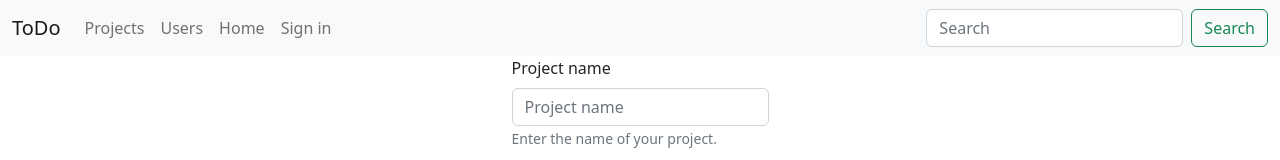
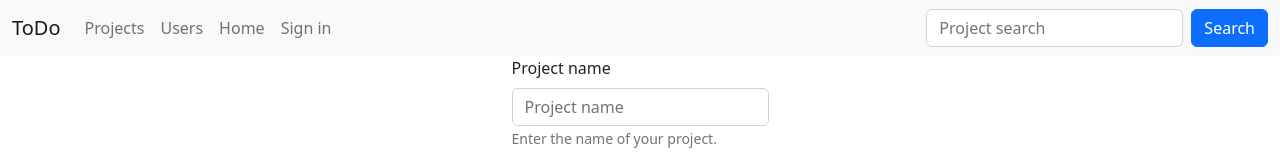
Before and after one commit to kpomak/TODO, a React (Create React App) app in the folder frontend/: page /projects/create in a window 1280 px wide. Shown: the top 160 px of the page. Built offline with nearby package versions, Linux system fonts and the light colour scheme; no server answers.

Commit message:
project search

```diff
--- a/frontend/src/App.js
+++ b/frontend/src/App.js
@@ -124,6 +124,17 @@ class App extends Component {
     }).catch(error => console.log('Something goes wrong', error));
   }
 
+  searchItem(itemName) {
+    if (itemName === '') {
+      this.pullData();
+      return;
+    }
+    const searchedProjects = this.state.projects.filter(project => {
+      return project.projectName.toLowerCase().includes(itemName.toLowerCase())
+    });
+    this.setState({'projects': searchedProjects});
+  }
+
   componentDidMount() {
     this.restoreToken();
   }
@@ -133,7 +144,7 @@ class App extends Component {
       <div className="sub_body">
         <div className="top">
           <BrowserRouter>
-            <Header isAuthentificated={() => this.isAuthentificated()} saveToken={() => {this.saveToken('')}} user={this.state.user}/>
+            <Header isAuthentificated={() => this.isAuthentificated()} saveToken={() => {this.saveToken('')}} user={this.state.user} searchItem={(itemName) => {this.searchItem(itemName)}}/>
               <Routes>
                 <Route path='/' element={<Home isAuthentificated={() => this.isAuthentificated()}/>} />
                   <Route path='login' element={<LoginForm getToken={(username, password) => this.getToken(username, password)}/>} />
--- a/frontend/src/components/CreateProjectForm.js
+++ b/frontend/src/components/CreateProjectForm.js
@@ -11,7 +11,7 @@ class CreateProject extends Component {
 			"projectName": "",
 			"link": "",
 			"description": "",
-			"projectTeam": ['1'],
+			"projectTeam": [],
 		}
 	}
 
@@ -31,7 +31,7 @@ class CreateProject extends Component {
 		this.setState({[target.name]: target.value});
 	}
 
-	handleSubmit(event) {
+	handleSubmit() {
 		this.createProject('projects/', this.state);
 	}
 
@@ -68,7 +68,7 @@ class CreateProject extends Component {
 						</Form.Group>
 
 						<Link className='btn btn-primary' to='../projects/'
-										onClick={(event) => this.handleSubmit(event)}>Create</Link>
+										onClick={() => this.handleSubmit()}>Create</Link>
 					</Form >
 				</div>
 			</div>
--- a/frontend/src/components/CreateTodo.js
+++ b/frontend/src/components/CreateTodo.js
@@ -19,7 +19,7 @@ class CreateTodo extends Component {
 		this.setState({[target.name]: (target.name === "isActive") ? target.checked : target.value});
 	}
 
-	handleSubmit(event) {
+	handleSubmit() {
 		this.createTodo('todo/', this.state);
 	}
 
@@ -47,7 +47,7 @@ class CreateTodo extends Component {
        			</Form.Group>
 
 						<Link className='btn btn-primary' to='../todo/'
-										onClick={(event) => this.handleSubmit(event)}>Create</Link>
+										onClick={() => this.handleSubmit()}>Create</Link>
 					</Form >
 				</div>
 			</div>
--- a/frontend/src/components/Menu.js
+++ b/frontend/src/components/Menu.js
@@ -12,6 +12,23 @@ class Header extends Component{
     super(props)
     this.auth = this.props.isAuthentificated
     this.logOut = this.props.saveToken
+    this.searchItem = this.props.searchItem
+    this.state = {
+      "search": ""
+    }
+  }
+
+  handlePress(target) {
+    target.nextElementSibling.value = "";
+    this.setState({"search": ""}, () => this.searchItem(""))
+  }
+
+  handleChange(target) {
+    this.setState({[target.name]: target.value})
+  }
+
+  handleSubmit() {
+    this.searchItem(this.state.search)
   }
 
   render() {
@@ -35,13 +52,20 @@ class Header extends Component{
               {this.auth() ? <div className='nav-link'>{`Hi, ${this.props.user.firstName}!`}</div> : null }
             </Nav>
             <Form className="d-flex">
+              {this.state.search
+                ?<Button className="me-2" type="button" variant="outline-success" onClick={({target}) => this.handlePress(target)}>Clear</Button>
+                : null}
               <Form.Control
                 type="search"
-                placeholder="Search"
+                name="search"
+                placeholder="Project search"
                 className="me-2"
                 aria-label="Search"
+                onChange={({target}) => this.handleChange(target)}
               />
-              <Button variant="outline-success">Search</Button>
+              <Link className='btn btn-primary' to='../projects/'
+										onClick={() => this.handleSubmit()}>Search</Link>
+
             </Form>
           </Navbar.Collapse>
         </Container>
```
